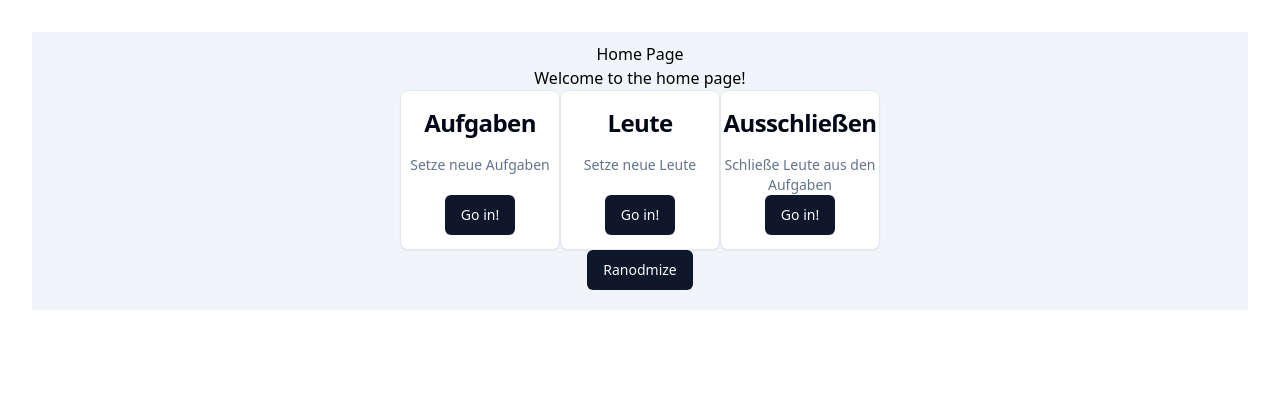
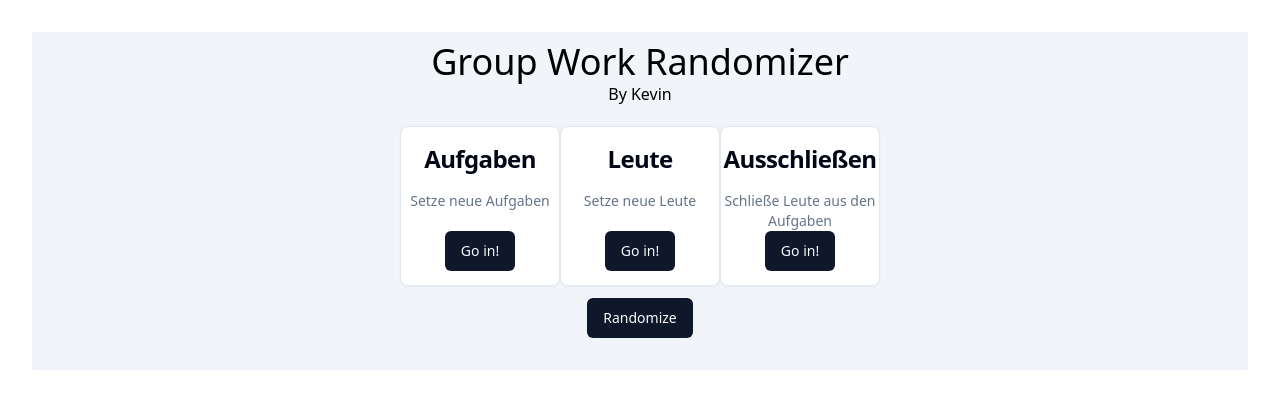
Before and after one commit to Uuodenson/thejobgenerator, a React (Vite) app: page / in a window 1280 px wide. Shown: the top 408 px of the page. Built offline with nearby package versions, Linux system fonts and the light colour scheme.

Commit message:
Fixing Ui-Elements

```diff
--- a/src/components/nav/Closeout.tsx
+++ b/src/components/nav/Closeout.tsx
@@ -1,6 +1,6 @@
 import { useState } from "react";
 import { Button } from "../ui/button";
-import { Card, CardContent, CardTitle } from "../ui/card";
+import { Card, CardTitle } from "../ui/card";
 function Out() {
   const [name, setName] = useState("Aufgabe");
   const [arraygabe, setArragabe] = useState<string[]>([]);
@@ -47,6 +47,7 @@ function Out() {
             ).map((personen: string) => (
               <Card>
                 <CardTitle id={personen}>{personen}</CardTitle>
+                <div className="pb-1"></div>
                 <Button
                   onClick={() => {
                     if (next_aufgabe.includes(personen)) {
@@ -69,7 +70,7 @@ function Out() {
                 >
                   Add
                 </Button>
-                <CardContent>Set</CardContent>
+                <div className="pb-3"></div>
               </Card>
             ))}
           </div>
@@ -85,7 +86,6 @@ function Out() {
       </div>
       {chooseaufgaben()}
       <Button onClick={getchosentext}>Set</Button>
-      <h1>{name}</h1>
       {setup()}
       <Button
         onClick={() =>
--- a/src/components/nav/HomePage.tsx
+++ b/src/components/nav/HomePage.tsx
@@ -32,8 +32,8 @@ function HomePage() {
 
   return (
     <div className="pb-5 pt-2.5">
-      <h1>Home Page</h1>
-      <p>Welcome to the home page!</p>
+      <h1 className="text-4xl">Group Work Randomizer</h1>
+      <p className="mb-5">By Kevin</p>
       <div className="flex flex-wrap flex-row justify-center">
         <ButtonCard
           title="Aufgaben"
--- a/src/components/nav/ranomizer/Ranomzier.tsx
+++ b/src/components/nav/ranomizer/Ranomzier.tsx
@@ -6,9 +6,14 @@ export default function Randomizer() {
   const personen = JSON.parse(localStorage.getItem("personen") || "[]");
   return (
     <>
-      <Button onClick={() => window.location.reload()}>Ranodmize</Button>
+      <Button onClick={() => window.location.reload()} className="mt-3">
+        Randomize
+      </Button>
+      <div className="flex flex-wrap flex-row justify-center pt-3">
         {aufgaben.map((aufgabe: { name: string }) => {
-        const job = JSON.parse(localStorage.getItem(`${aufgabe.name}`) || "[]");
+          const job = JSON.parse(
+            localStorage.getItem(`${aufgabe.name}`) || "[]"
+          );
           const personen_array: string[] = [];
           if (personen.length < 2) {
             personen_array.push("Error", "Error");
@@ -33,7 +38,7 @@ export default function Randomizer() {
           // localStorage.setItem(`${aufgabe.name}`, JSON.stringify(personen_array));
           return (
             <Card>
-            <CardTitle>{aufgabe.name}</CardTitle>
+              <CardTitle className="pt-5">{aufgabe.name}</CardTitle>
               <CardContent className="flex flex-wrap justify-center gap-x-3">
                 {personen_array.map((person: string) => {
                   return <p>{person}</p>;
@@ -42,6 +47,7 @@ export default function Randomizer() {
             </Card>
           );
         })}
+      </div>
     </>
   );
 }
```
Lines whose indentation alone changed are shown as unchanged.
